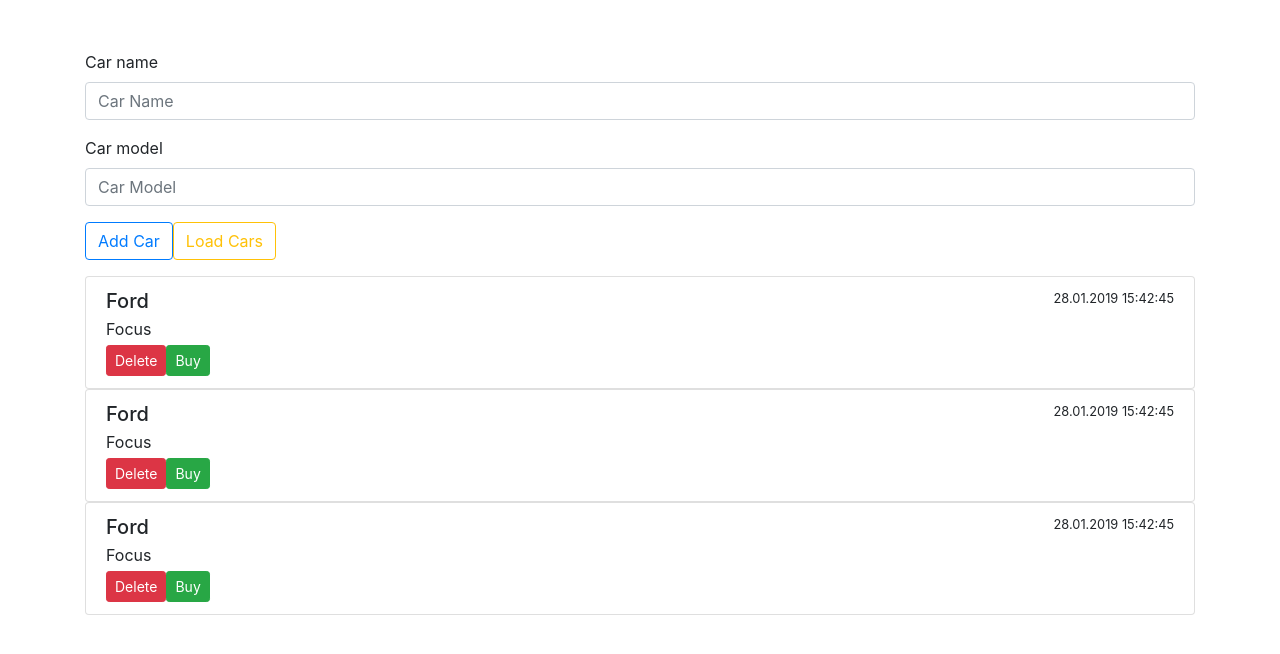
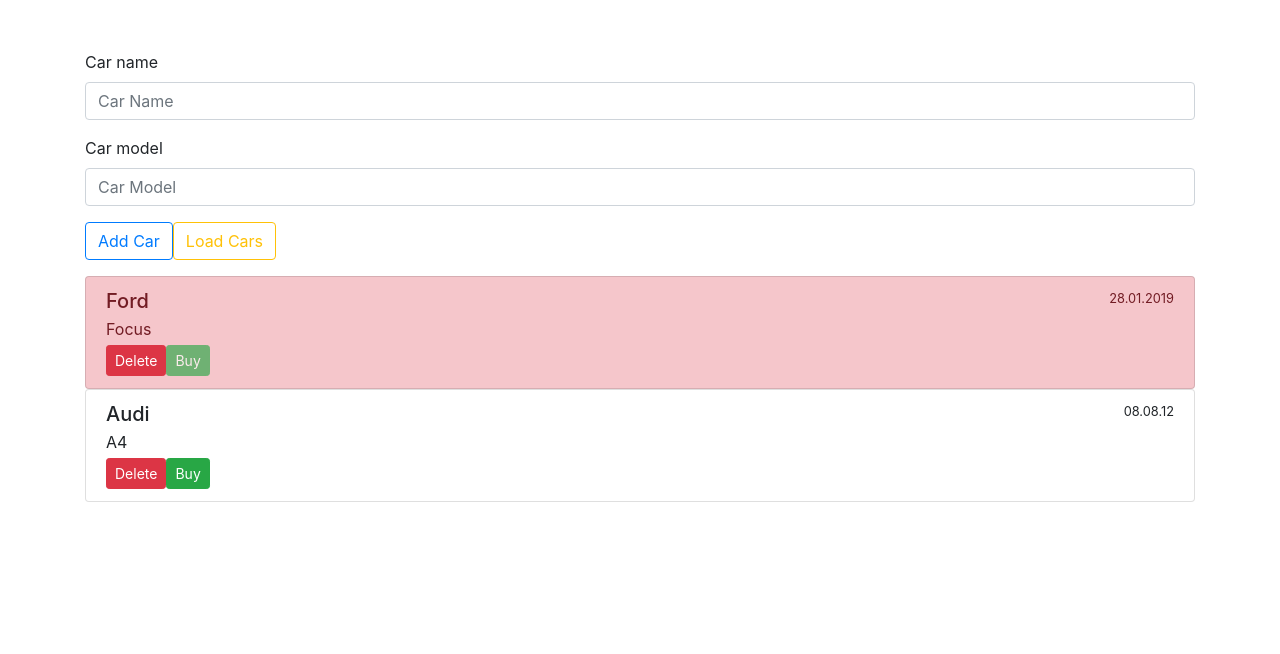
Before and after one commit to asuchoj/study-ngrx, an Angular app: page / in a window 1280 px wide. Shown: the top 654 px of the page. Built offline with nearby package versions, Linux system fonts and the light colour scheme.

Commit message:
NGRX-2 add events of all btn

```diff
--- a/package.json
+++ b/package.json
@@ -21,6 +21,7 @@
     "@angular/router": "~7.2.0",
     "bootstrap": "^4.2.1",
     "core-js": "^2.5.4",
+    "moment": "^2.24.0",
     "rxjs": "~6.3.3",
     "tslib": "^1.9.0",
     "zone.js": "~0.8.26"
--- a/src/app/app.component.html
+++ b/src/app/app.component.html
@@ -1,8 +1,8 @@
 <div class="container">
 
-  <app-cars-form></app-cars-form>
+  <app-cars-form (addCar)="addCar($event)"></app-cars-form>
 
   <div class="list-group mt-3">
-    <app-car *ngFor="let item of [1,2,3]"></app-car>
+    <app-car *ngFor="let item of cars" [car]="item" (deleteCar)="onDelete($event)"></app-car>
   </div>
 </div>
--- a/src/app/app.component.ts
+++ b/src/app/app.component.ts
@@ -8,7 +8,15 @@
 })
 export class AppComponent {
   public cars: Car[]  = [
-    new Car('Ford', '28.01.2019', 'Focus', false, 1),
+    new Car('Ford', '28.01.2019', 'Focus', true, 1),
     new Car('Audi', '08.08.12', 'A4', false, 2)
   ];
+
+  addCar(car){
+    this.cars.push(car)
+  }
+
+  onDelete(event: Car){
+    this.cars = this.cars.filter(car => car.id !== event.id);
+  }
 }
--- a/src/app/car/car.component.html
+++ b/src/app/car/car.component.html
@@ -1,12 +1,12 @@
-<div class="list-group-item flex-column align-items-start">
+<div class="list-group-item flex-column align-items-start" [ngClass]="{'list-group-item-danger': car.isSold}">
   <div class="d-flex w-100 justify-content-between">
-    <h5 class="mb-1">Ford</h5>
+    <h5 class="mb-1">{{car.name}}</h5>
 
-    <small>28.01.2019 15:42:45</small>
+    <small>{{car.date}}</small>
   </div>
 
-  <p class="mb-1">Focus</p>
+  <p class="mb-1">{{car.model}}</p>
 
-  <button type="button" class="btn btn-danger btn-sm">Delete</button>
-  <button type="button" class="btn btn-success btn-sm">Buy</button>
+  <button type="button" class="btn btn-danger btn-sm" (click)="onDelete()">Delete</button>
+  <button type="button" class="btn btn-success btn-sm" [disabled]="car.isSold" (click)="onBuy()">Buy</button>
 </div>
--- a/src/app/car/car.component.ts
+++ b/src/app/car/car.component.ts
@@ -1,15 +1,21 @@
-import { Component, OnInit } from '@angular/core';
+import {Component, EventEmitter, Input, Output} from '@angular/core';
+import {Car} from '../car.model';
 
 @Component({
   selector: 'app-car',
   templateUrl: './car.component.html',
   styleUrls: ['./car.component.scss']
 })
-export class CarComponent implements OnInit {
+export class CarComponent {
+  @Input() car: Car;
 
-  constructor() { }
+  @Output() deleteCar: EventEmitter<Car> = new EventEmitter<Car>();
 
-  ngOnInit() {
+  onDelete(){
+    this.deleteCar.emit(this.car);
   }
 
+  onBuy(){
+    this.car.isSold = true;
+  }
 }
--- a/src/app/cars-form/cars-form.component.html
+++ b/src/app/cars-form/cars-form.component.html
@@ -1,14 +1,14 @@
 <div class="form-group">
   <label for="car-name">Car name</label>
 
-  <input type="text" class="form-control" id="car-name" placeholder="Car Name">
+  <input type="text" [(ngModel)]="carName" class="form-control" id="car-name" placeholder="Car Name">
 </div>
 
 <div class="form-group">
   <label for="car-model">Car model</label>
 
-  <input type="text" class="form-control" id="car-model" placeholder="Car Model">
+  <input type="text" [(ngModel)]="carModel" class="form-control" id="car-model" placeholder="Car Model">
 </div>
 
-<button type="button" class="btn btn-outline-primary">Add Car</button>
-<button type="button" class="btn btn-outline-warning">Load Cars</button>
+<button type="button" class="btn btn-outline-primary" (click)="onAdd()">Add Car</button>
+<button type="button" class="btn btn-outline-warning" (click)="onLoad()">Load Cars</button>
--- a/src/app/cars-form/cars-form.component.ts
+++ b/src/app/cars-form/cars-form.component.ts
@@ -1,15 +1,34 @@
-import { Component, OnInit } from '@angular/core';
+import {Component, EventEmitter, Output} from '@angular/core';
+import {Car} from '../car.model';
+import * as moment from 'moment';
 
 @Component({
   selector: 'app-cars-form',
   templateUrl: './cars-form.component.html',
   styleUrls: ['./cars-form.component.scss']
 })
-export class CarsFormComponent implements OnInit {
+export class CarsFormComponent {
+  @Output() addCar: EventEmitter<Car> = new EventEmitter<Car>();
 
-  constructor() { }
+  carName: string = '';
+  carModel: string = '';
 
-  ngOnInit() {
+  id: number = 2;
+
+  onAdd(){
+    if(this.carModel.length === 0 || this.carName.length === 0 ) return;
+
+    this.id = ++this.id;
+
+    let car: Car = new Car(this.carName, moment().format('DD.MM.YY'), this.carModel, false, this.id);
+
+    this.addCar.emit(car);
+
+    this.carModel = '';
+    this.carName = '';
   }
 
+  onLoad(){
+    //todo
+  }
 }
```
Also changed, not shown: src/app/app.module.ts (+11 -7 lines), 1 other file (tests, documents, lock files or other folders).
